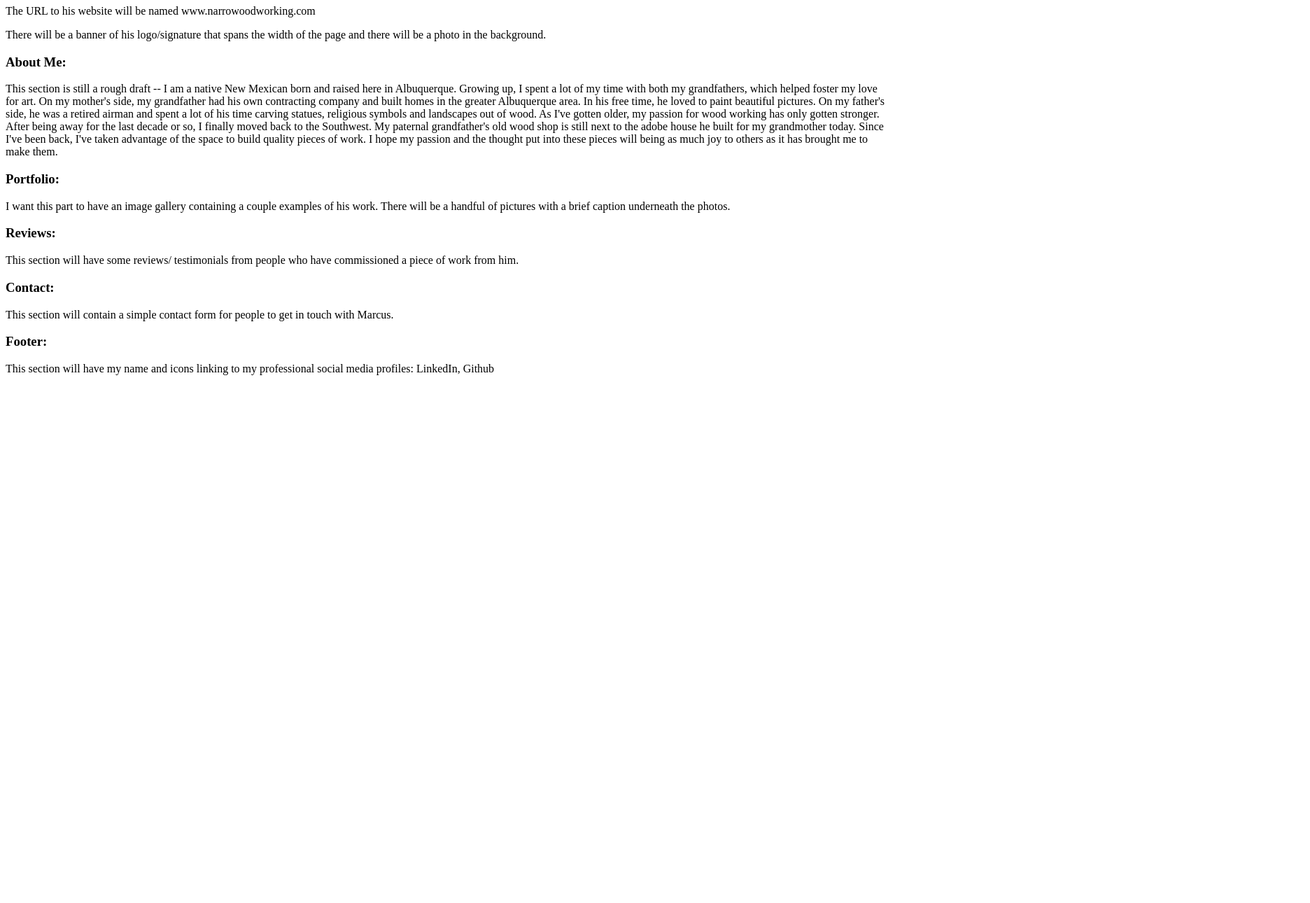
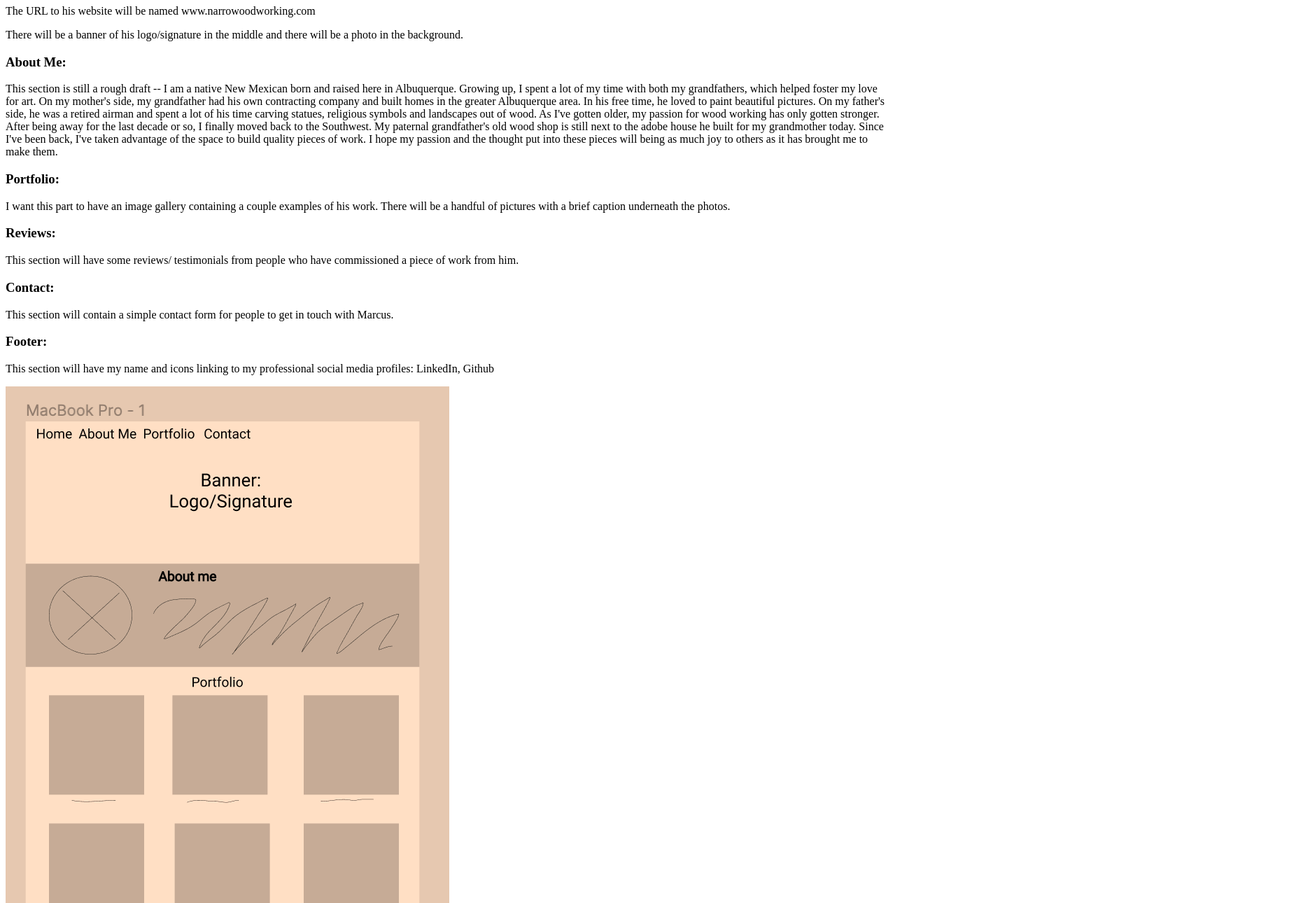
Before and after one commit to cindychen5/marcus-website, a plain HTML site: page public_html/documentation/milestone-2.html in a window 1280 px wide. Shown: the part 73-1363 px from the top of the page at 70% size, 1872 px wide, since content can reach past the window. Before the commit the page ends 800 px from the top, so only its background shows below. Drawn offline with Linux system fonts and the light colour scheme.

Commit message:
added wireframes to html

```diff
--- a/public_html/documentation/milestone-2.html
+++ b/public_html/documentation/milestone-2.html
@@ -8,7 +8,7 @@
 <h1>Content Strategy</h1>
 <p>The URL to his website will be named www.narrowoodworking.com</p>
 
-<p>There will be a banner of his logo/signature that spans the width of the page and there will be a photo in the background.</p>
+<p>There will be a banner of his logo/signature in the middle and there will be a photo in the background.</p>
 
 <h3>About Me:</h3>
     <p>This section is still a rough draft -- I am a native New Mexican born and raised here in Albuquerque. Growing up, I spent a lot of my time with both my grandfathers, which helped foster my love for art. On my mother's side, my grandfather had his own contracting company and built homes in the greater Albuquerque area. In his free time, he loved to paint beautiful pictures. On my father's side, he was a retired airman and spent a lot of his time carving statues, religious symbols and landscapes out of wood. As I've gotten older, my passion for wood working has only gotten stronger. After being away for the last decade or so, I finally moved back to the Southwest. My paternal grandfather's old wood shop is still next to the adobe house he built for my grandmother today. Since I've been back, I've taken advantage of the space to build quality pieces of work. I hope my passion and the thought put into these pieces will being as much joy to others as it has brought me to make them.
@@ -24,3 +24,6 @@
 
 </body>
 </html>
+
+<p><img src="desktop-wireframe.png"</p>
+<p><img src="mobile-wireframe.png"</p>
```
